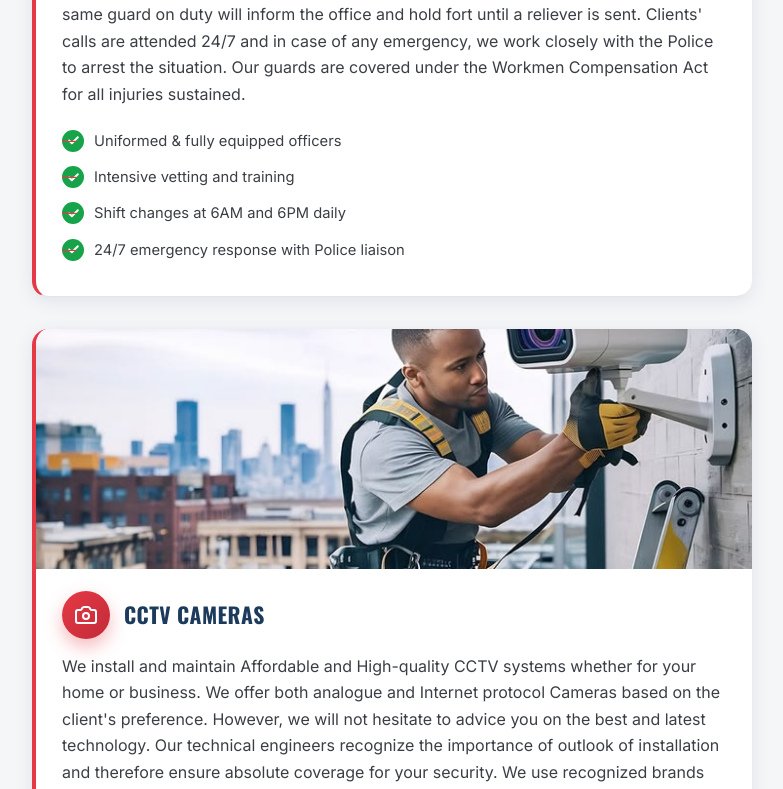
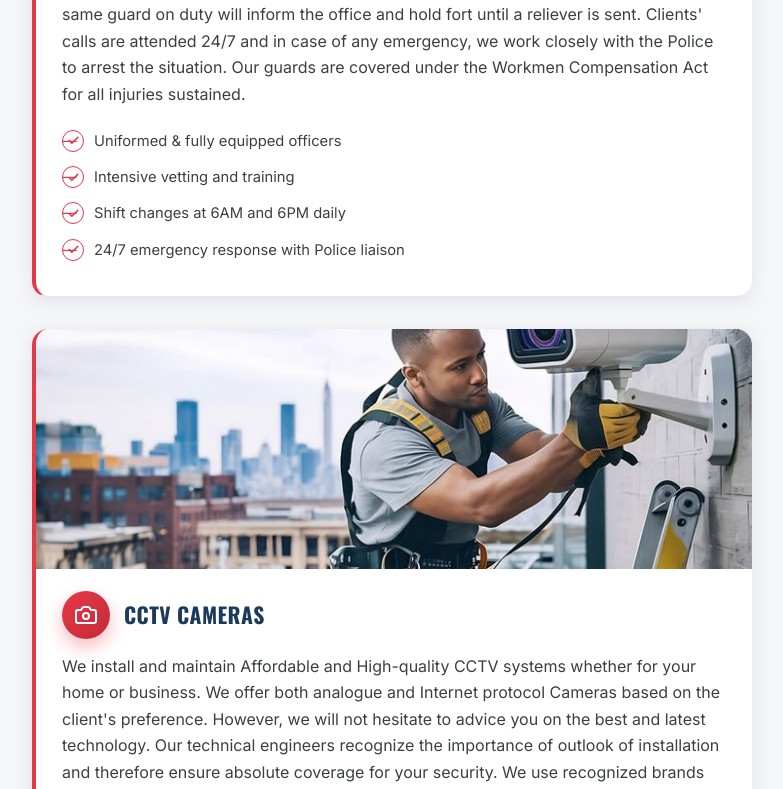
Before and after one commit to Muchyz/apron, a React (Vite) app: page /our-services in a window 1280 px wide. Shown: the part 1444-2233 px from the top of the page, without its empty margins (248-1031 px from the left). Built offline with nearby package versions, Linux system fonts and the light colour scheme.

Commit message:
Switch checkmark badges to red outline style

```diff
--- a/src/components/Services.jsx
+++ b/src/components/Services.jsx
@@ -58,7 +58,7 @@ export default function Services({ detailed = false }) {
                       {svc.highlights.map((h) => (
                         <li key={h}>
                           <span className="service-detail__checkbadge">
-                            <Check size={13} strokeWidth={3.5} />
+                            <Check size={13} strokeWidth={3} />
                           </span>
                           <span>{h}</span>
                         </li>
--- a/src/index.css
+++ b/src/index.css
@@ -1469,8 +1469,9 @@ a:focus-visible, button:focus-visible {
   width: 22px;
   height: 22px;
   border-radius: 50%;
-  background: #16a34a;
-  color: var(--white);
+  background: transparent;
+  border: 1.5px solid var(--red);
+  color: var(--red);
   display: flex;
   align-items: center;
   justify-content: center;
```
